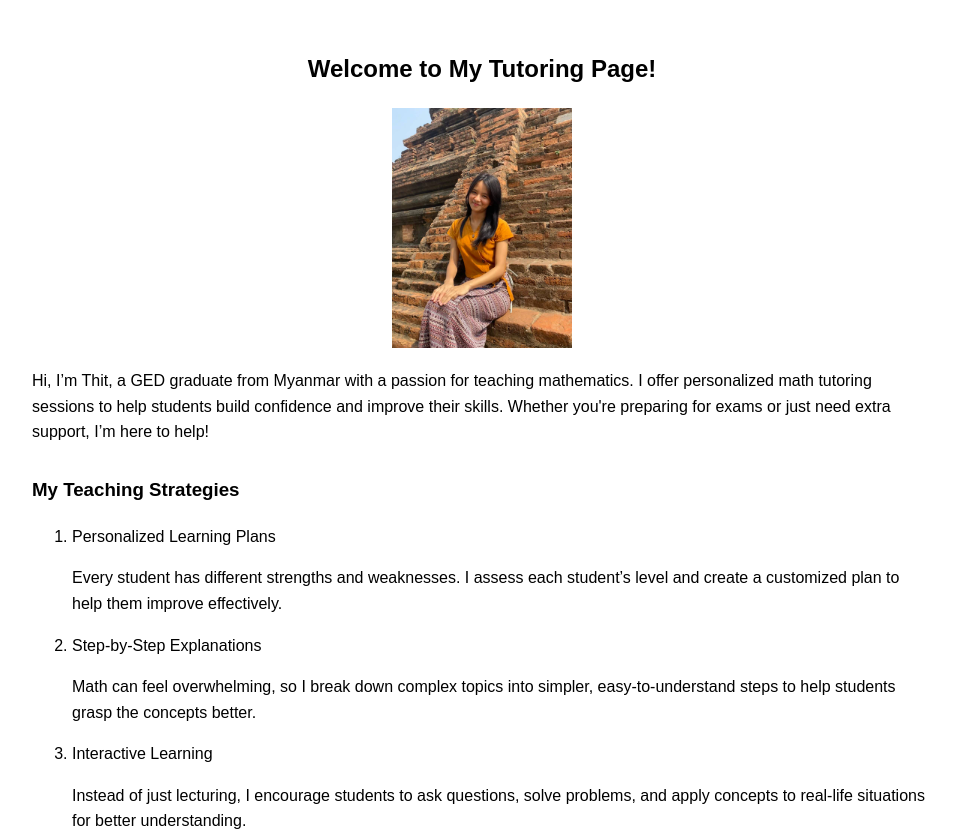
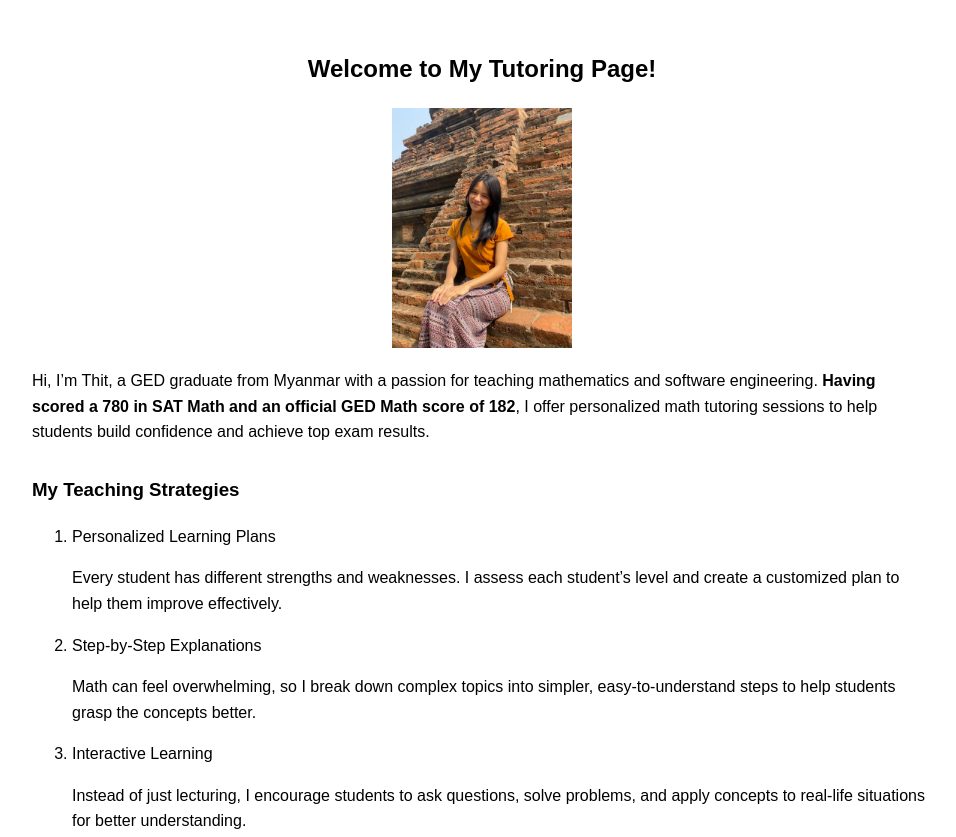
Before and after one commit to Rory-Thitt/ged-math-teaching-portfolio, a plain HTML site: page index.html in a window 1280 px wide. Shown: the top 837 px of the page, without its empty margins (158-1114 px from the left). Drawn offline with Linux system fonts and the light colour scheme.

Commit message:
Add files via upload

```diff
--- a/index.html
+++ b/index.html
@@ -17,13 +17,10 @@
     <img src="photo_2026-03-22_11-25-27.jpg" alt="myphoto">
 
 
-    <p>
-      Hi, I’m Thit, a GED graduate from Myanmar with a passion for teaching mathematics.
-      I offer personalized math tutoring sessions to help students build confidence and
-      improve their skills. Whether you're preparing for exams or just need extra support,
-      I’m here to help!
-    </p>
-
+   <p>
+  Hi, I’m Thit, a GED graduate from Myanmar with a passion for teaching mathematics and software engineering.
+  <strong>Having scored a 780 in SAT Math and an official GED Math score of 182</strong>, I offer personalized math tutoring sessions to help students build confidence and achieve top exam results.
+</p>
 
     <h3>My Teaching Strategies</h3>
 
```
